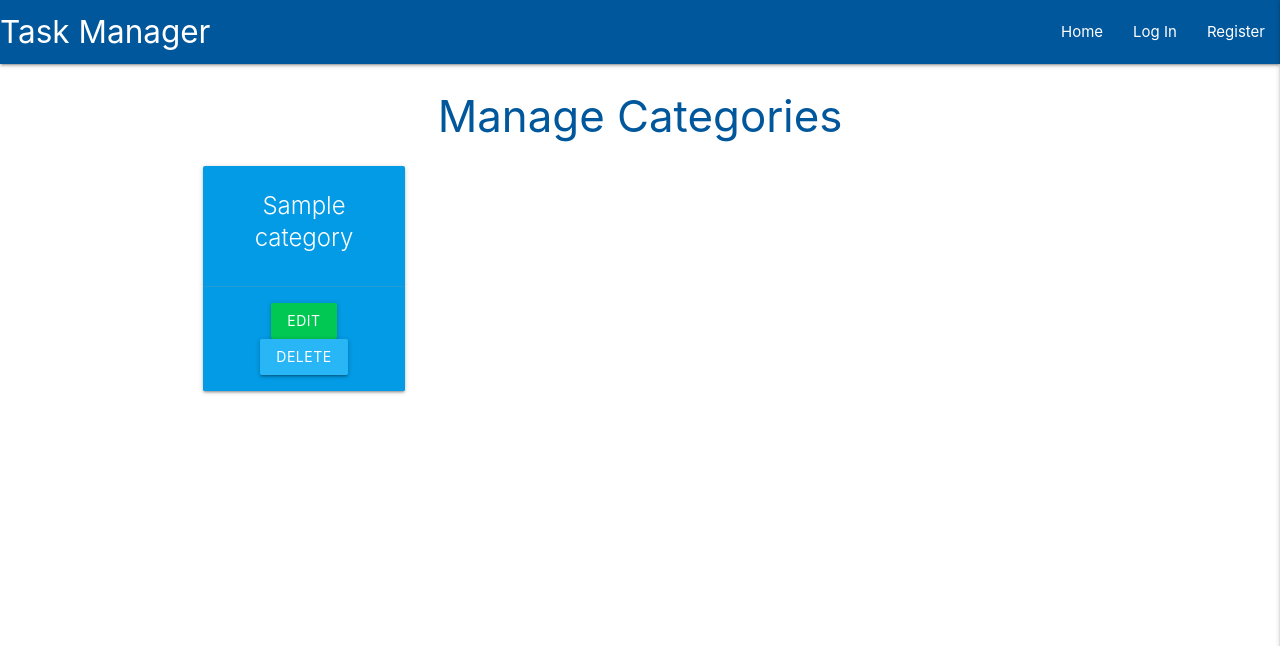
After one commit to ConorDavison/task-manager-project, a Flask app: page /get_categories in a window 1280 px wide. The commit adds this page. Shown: the top 646 px of the page. Run offline with Flask 2, Linux system fonts and the light colour scheme; a database or web service that is not in the repository returns one stand-in record (values such as "Sample title"); some libraries are stand-ins or nearby versions.

Commit message:
added manage categories template

```diff
--- a/app.py
+++ b/app.py
@@ -145,6 +145,11 @@ def delete_task(task_id):
     return redirect(url_for("get_tasks"))
 
 
+@app.route('/get_categories')
+def get_categories():
+    categories = list(mongo.db.categories.find().sort("category_name",1))
+    return render_template("categories.html", categories=categories)
+
 if __name__ == "__main__":
     app.run(host=os.environ.get("IP"),
             port=int(os.environ.get("PORT")),
--- a/templates/base.html
+++ b/templates/base.html
@@ -26,7 +26,9 @@
                     {% if session.user %}
                         <li><a href="{{ url_for('profile', username=['user']) }}">Profile</a></li>
                         <li><a href="{{ url_for('add_task') }}">New Task</a></li>
-                        <li><a href="#">Manage Categories</a></li>
+                        {% if session.user|lower == "admin"|lower %}
+                            <li><a href="{{ url_for('get_categories') }}">Manage Categories</a></li>
+                        {% endif %}
                         <li><a href="{{ url_for('logout') }}">Log Out</a></li>
                     {% else %}
                         <li><a href="{{ url_for('login') }}">Log In</a></li>
@@ -43,7 +45,9 @@
                 {% if session.user %}
                     <li><a href="{{ url_for('profile', username=['user']) }}">Profile</a></li>
                     <li><a href="{{ url_for('add_task') }}">New Task</a></li>
-                    <li><a href="#">Manage Categories</a></li>
+                    {% if session.user|lower == "admin"|lower %}
+                        <li><a href="{{ url_for('get_categories') }}">Manage Categories</a></li>
+                    {% endif %}
                     <li><a href="{{ url_for('logout') }}">Log Out</a></li>
                 {% else %}
                     <li><a href="{{ url_for('login') }}">Log In</a></li>
--- /dev/null
+++ b/templates/categories.html
@@ -0,0 +1,23 @@
+{% extends 'base.html' %}
+{% block content %}
+
+<h3 class="light-blue-text text-darken-4 center-align">Manage Categories</h3>
+
+<div class="row">
+    {% for category in categories %}
+        <div class="col s12 m3">
+        <div class="card light-blue darken-1 text-shadow center-align">
+            <div class="card-content white-text">
+            <span class="card-title">{{ category.category_name }}</span>
+
+            </div>
+            <div class="card-action">
+            <a href="#" class="btn green accent-4">Edit</a>
+            <a href="#" class="btn light-blue lighten-1">Delete</a>
+            </div>
+        </div>
+        </div>
+    {% endfor %}
+  </div>
+
+{% endblock %}
```
